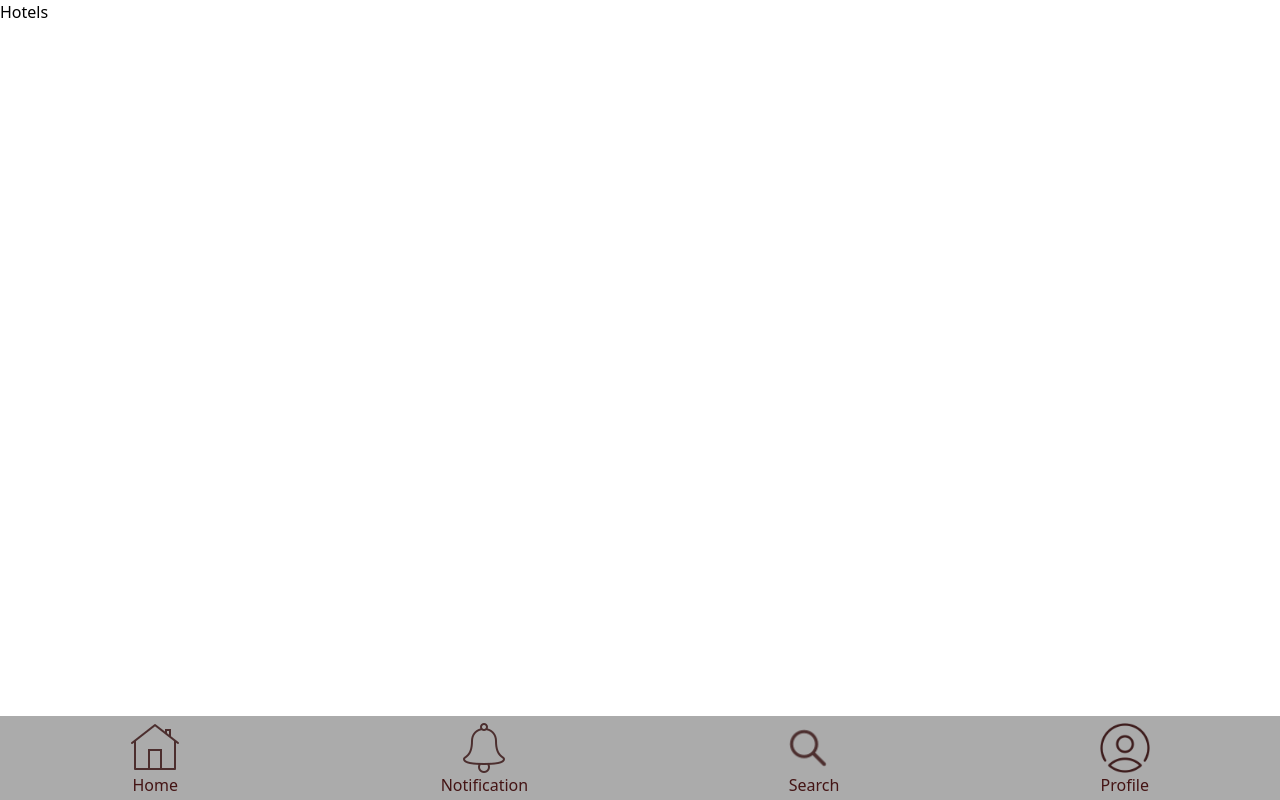
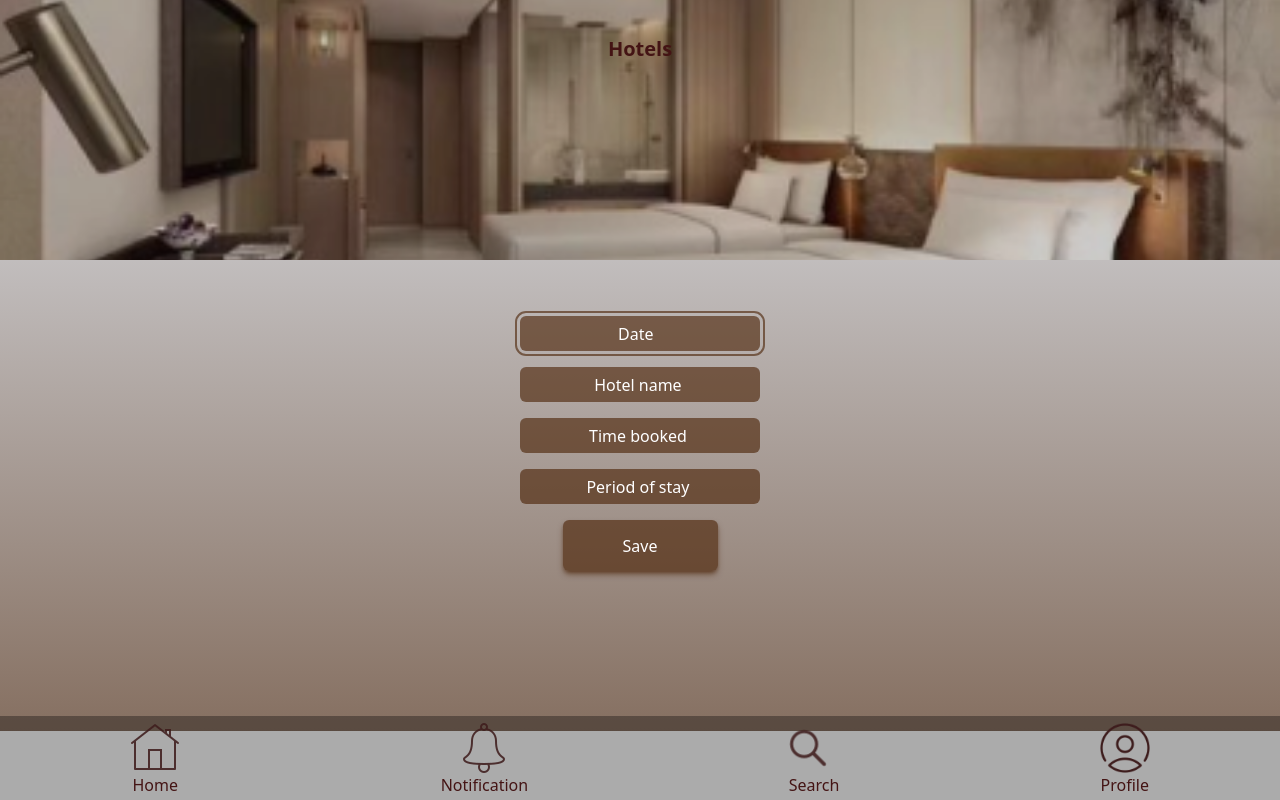
Before and after one commit to sheriffdeen-yusuf/Explorar, a Next.js app: page /hotels in a window 1280 px wide. Built offline with nearby package versions, Linux system fonts and the light colour scheme.

Commit message:
added flight and hotel page

```diff
--- a/src/components/AppLayout.tsx
+++ b/src/components/AppLayout.tsx
@@ -4,7 +4,7 @@ import BottomNavigation from "./BottomNavigation";
 
 function AppLayout({ children }: AppLayoutProps) {
   return (
-    <div className="h-screen ">
+    <div className="min-h-screen ">
       {children}
       <BottomNavigation />
     </div>
--- a/src/components/BottomNavigation.tsx
+++ b/src/components/BottomNavigation.tsx
@@ -4,7 +4,7 @@ import React from "react";
 
 function BottomNavigation() {
   return (
-    <footer className="absolute  bottom-0 left-0  flex h-[84px] w-full items-center justify-around bg-[#00000054] text-[#441414]">
+    <footer className="fixed bottom-0 left-0  z-30 flex  h-[84px] w-full items-center justify-around bg-[#00000054] text-[#441414] ">
       <Link href="/home">
         <button className="flex flex-col items-center justify-center ">
           <Image
--- a/src/pages/filghts/index.tsx
+++ b/src/pages/filghts/index.tsx
@@ -1,8 +1,50 @@
 import AppLayout from "@/components/AppLayout";
-import React from "react";
+import React, { useEffect, useRef } from "react";
 
 function index() {
-  return <AppLayout>Flights</AppLayout>;
+  const inputRef = useRef();
+  useEffect(() => {
+    inputRef.current.focus();
+  }, []);
+  return (
+    <AppLayout>
+      <div className="min-h-full ">
+        <div
+          className="flex h-[260px] justify-center bg-cover bg-center"
+          style={{ backgroundImage: "url('/plane.png')" }}
+        >
+          <h1 className="py-[35px] text-xl font-extrabold text-[#441414]">
+            Flights
+          </h1>
+        </div>
+        <div className="flex flex-col items-center justify-center gap-4 pb-40 pt-14 ">
+          <div className="h-[35px] w-[240px] rounded-md bg-[#481f0199]   text-center text-white">
+            Date of Booking
+          </div>
+          <input
+            ref={inputRef}
+            type="text"
+            placeholder="From  "
+            className="flight-input"
+          />
+          <input type="text" placeholder="To " className="flight-input" />
+          <input type="text" placeholder="Airport " className="flight-input" />
+          <input
+            type="text"
+            placeholder="Time of departure "
+            className="flight-input"
+          />
+          <input type="text" placeholder="Class " className="flight-input" />
+          <input
+            type="text"
+            placeholder="Passengers "
+            className="flight-input"
+          />
+          <button className="btn-save">Save</button>
+        </div>
+      </div>
+    </AppLayout>
+  );
 }
 
 export default index;
--- a/src/pages/hotels/index.tsx
+++ b/src/pages/hotels/index.tsx
@@ -1,8 +1,50 @@
 import AppLayout from "@/components/AppLayout";
-import React from "react";
+import React, { useEffect, useRef } from "react";
 
 function index() {
-  return <AppLayout>Hotels</AppLayout>;
+  const inputRef = useRef();
+  useEffect(() => {
+    inputRef.current.focus();
+  }, []);
+  return (
+    <AppLayout>
+      <div className="min-h-full  bg-slate-200 bg-gradient-to-b  from-slate-200 to-[#481f0199]">
+        <div
+          className="flex h-[260px] justify-center bg-cover bg-center"
+          style={{ backgroundImage: "url('/room.png')" }}
+        >
+          <h1 className="py-[35px] text-xl font-extrabold text-[#441414]">
+            Hotels
+          </h1>
+        </div>
+        <div className="flex flex-col items-center justify-center gap-4 pb-40 pt-14 ">
+          <input
+            ref={inputRef}
+            type="text"
+            placeholder="Date  "
+            className="flight-input"
+          />
+          <input
+            type="text"
+            placeholder="Hotel name "
+            className="flight-input"
+          />
+
+          <input
+            type="text"
+            placeholder="Time booked "
+            className="flight-input"
+          />
+          <input
+            type="text"
+            placeholder="Period of stay "
+            className="flight-input"
+          />
+          <button className="btn-save">Save</button>
+        </div>
+      </div>
+    </AppLayout>
+  );
 }
 
 export default index;
--- a/src/styles/globals.css
+++ b/src/styles/globals.css
@@ -9,9 +9,14 @@ body {
 .text-shadow {
   text-shadow: 10px 10px 4px rgba(0, 0, 0, 0.25);
 }
-
 @layer components {
   .button-main {
     @apply flex h-[59px] w-[282px] items-center justify-center rounded-[9px] bg-[#481f0199] font-bold text-white shadow-md transition-all duration-300 hover:bg-amber-900;
   }
+  .flight-input {
+    @apply h-[35px] w-[240px] rounded-md bg-[#481f0199]   text-center text-white outline-none placeholder:text-white focus:outline focus:outline-offset-[3px] focus:outline-[#481f0199];
+  }
+  .btn-save {
+    @apply h-[51px] w-[155px] rounded-md bg-[#481f0199] text-white shadow-md shadow-[#481f0199];
+  }
 }
```
Also changed, not shown: public/plane.png (added), public/room.png (added).
